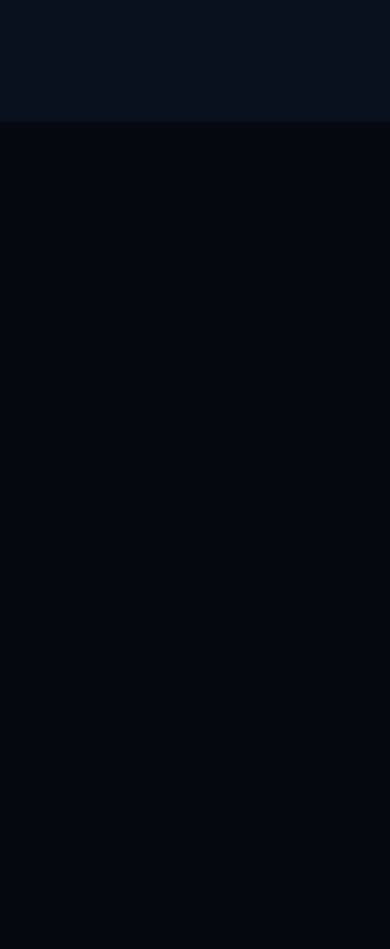
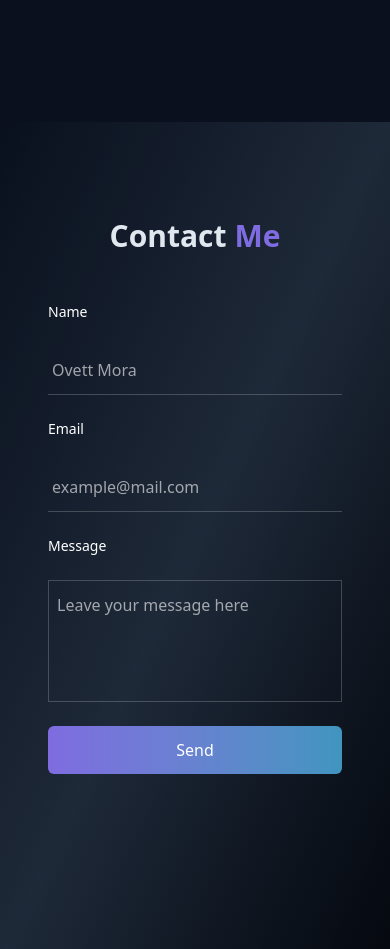
Before and after one commit to Ovtt17/portfolio_ovtt17, a React (Vite) app: page / in a window 390 px wide. Shown: the part 7560-8509 px from the top of the page. Before the commit the page ends 7682 px from the top, so only its background shows below. Built offline with nearby package versions, Linux system fonts and the light colour scheme.

Commit message:
feat: add ContactSection with form validation and toast notifications

```diff
--- a/package.json
+++ b/package.json
@@ -10,6 +10,7 @@
     "preview": "vite preview"
   },
   "dependencies": {
+    "@formspree/react": "^3.0.0",
     "@radix-ui/react-toast": "^1.2.14",
     "@tailwindcss/vite": "^4.1.11",
     "class-variance-authority": "^0.7.1",
@@ -19,6 +20,7 @@
     "react": "^19.1.0",
     "react-dom": "^19.1.0",
     "react-github-calendar": "^4.5.9",
+    "react-hot-toast": "^2.5.2",
     "react-router-dom": "^7.7.0",
     "tailwind-merge": "^3.3.1",
     "tailwindcss": "^4.1.11"
--- /dev/null
+++ b/src/components/ContactSection/ContactForm.tsx
@@ -0,0 +1,116 @@
+import { useForm, ValidationError } from '@formspree/react';
+import toast, { Toaster } from 'react-hot-toast';
+import { useRef } from 'react';
+import { cn } from '@/lib/utils';
+
+const ContactForm = () => {
+  const [state, handleSubmit] = useForm('xrblpdbw');
+  const formRef = useRef<HTMLFormElement>(null);
+
+  const validateFields = (form: HTMLFormElement) => {
+    const name = (form.elements.namedItem('name') as HTMLInputElement)?.value.trim();
+    const email = (form.elements.namedItem('email') as HTMLInputElement)?.value.trim();
+    const message = (form.elements.namedItem('message') as HTMLTextAreaElement)?.value.trim();
+
+    if (!name || !email || !message) {
+      toast.error('Please fill in all the fields.');
+      return false;
+    }
+
+    const emailRegex = /^[^\s@]+@[^\s@]+\.[^\s@]+$/;
+    if (!emailRegex.test(email)) {
+      toast.error('Please enter a valid email address.');
+      return false;
+    }
+
+    return true;
+  };
+
+  const onSubmit = async (e: React.FormEvent<HTMLFormElement>) => {
+    e.preventDefault();
+    const form = e.currentTarget;
+
+    if (!validateFields(form)) return;
+
+    const promise = handleSubmit(e);
+    toast.promise(promise, {
+      loading: 'Sending...',
+      success: 'Message sent successfully!',
+      error: 'Something went wrong. Please try again.',
+    });
+
+    promise.then(() => {
+      if (formRef.current) formRef.current.reset();
+    });
+  };
+
+  return (
+    <>
+      <Toaster position="top-right" />
+      <form
+        ref={formRef}
+        onSubmit={onSubmit}
+        className="flex flex-col gap-6 max-w-xl w-full mx-auto items-start text-left"
+      >
+        <label htmlFor="name" className="text-white text-sm font-medium">
+          Name
+        </label>
+        <input
+          id="name"
+          type="text"
+          name="name"
+          placeholder="Ovett Mora"
+          required
+          className="w-full border-b border-white/20 bg-transparent text-white placeholder-white/60 py-3 px-1 focus:outline-none focus:border-primary focus:ring-0 transition-all"
+        />
+        <label htmlFor="email" className="text-white text-sm font-medium">
+          Email
+        </label>
+        <input
+          id="email"
+          type="email"
+          name="email"
+          placeholder="example@mail.com"
+          required
+          className="w-full border-b border-white/20 bg-transparent text-white placeholder-white/60 py-3 px-1 focus:outline-none focus:border-primary focus:ring-0 transition-all"
+        />
+        <ValidationError
+          prefix="Email"
+          field="email"
+          errors={state.errors}
+          className="text-red-400 text-sm mt-1"
+        />
+        <label htmlFor="message" className="text-white text-sm font-medium">
+          Message
+        </label>
+        <textarea
+          id="message"
+          name="message"
+          placeholder="Leave your message here"
+          rows={4}
+          required
+          className="w-full border border-white/20 bg-transparent text-white placeholder-white/60 py-3 px-2 resize-none focus:outline-none focus:border-primary focus:ring-0 transition-all"
+        />
+        <ValidationError
+          prefix="Message"
+          field="message"
+          errors={state.errors}
+          className="text-red-400 text-sm mt-1"
+        />
+
+        <button
+          type="submit"
+          disabled={state.submitting}
+          className={cn(
+            "bg-gradient-to-r from-primary to-secondary w-full text-white py-3 px-6 rounded-md hover:scale-105 transition-transform duration-300 disabled:opacity-50  cursor-pointer",
+            state.submitting && "cursor-not-allowed"
+          )}
+        >
+          {state.submitting ? 'Sending...' : 'Send'}
+        </button>
+      </form>
+    </>
+  );
+};
+
+export default ContactForm;
--- /dev/null
+++ b/src/components/ContactSection/ContactHeader.tsx
@@ -0,0 +1,8 @@
+const ContactHeader = () => (
+  <h2 className="text-3xl md:text-4xl font-bold text-center mb-12">
+    <span className="opacity-0 animate-fade-in">Contact</span>{" "}
+    <span className="text-primary opacity-0 animate-fade-in-delay-1">Me</span>
+  </h2>
+);
+
+export default ContactHeader;
--- /dev/null
+++ b/src/components/ContactSection/index.tsx
@@ -0,0 +1,18 @@
+import ContactHeader from "./ContactHeader";
+import ContactForm from "./ContactForm";
+
+const ContactSection = () => {
+  return (
+    <section
+      id="contact"
+      className="bg-gradient-to-br from-background-secondary via-gray-800 to-background min-h-screen py-24 px-4 relative"
+    >
+      <div className="container max-w-5xl mx-auto">
+        <ContactHeader />
+        <ContactForm />
+      </div>
+    </section>
+  );
+};
+
+export default ContactSection;
--- a/src/components/TechnologiesSection/index.tsx
+++ b/src/components/TechnologiesSection/index.tsx
@@ -6,7 +6,7 @@ const TechnologiesSection = () => {
   return (
     <section
       id="technologies"
-      className="bg-background-secondary py-24 px-4 relative"
+      className="bg-background-secondary min-h-screen py-24 px-4 relative"
     >
       <div className="container max-w-5xl flex flex-col items-center">
         <TechnologiesHeader />
--- a/src/pages/Home.tsx
+++ b/src/pages/Home.tsx
@@ -4,6 +4,7 @@ import ExperienceSection from "@/components/ExperienceSection";
 import Navbar from "../components/Navbar";
 import ProjectSection from "@/components/ProjectSection";
 import TechnologiesSection from "@/components/TechnologiesSection";
+import ContactSection from "@/components/ContactSection";
 
 const Home = () => {
   return (
@@ -17,6 +18,7 @@ const Home = () => {
         <ExperienceSection />
         <ProjectSection />
         <TechnologiesSection />
+        <ContactSection />
       </main>
 
       {/* Footer */}
```
Also changed, not shown: 1 other file (tests, documents, lock files or other folders).
